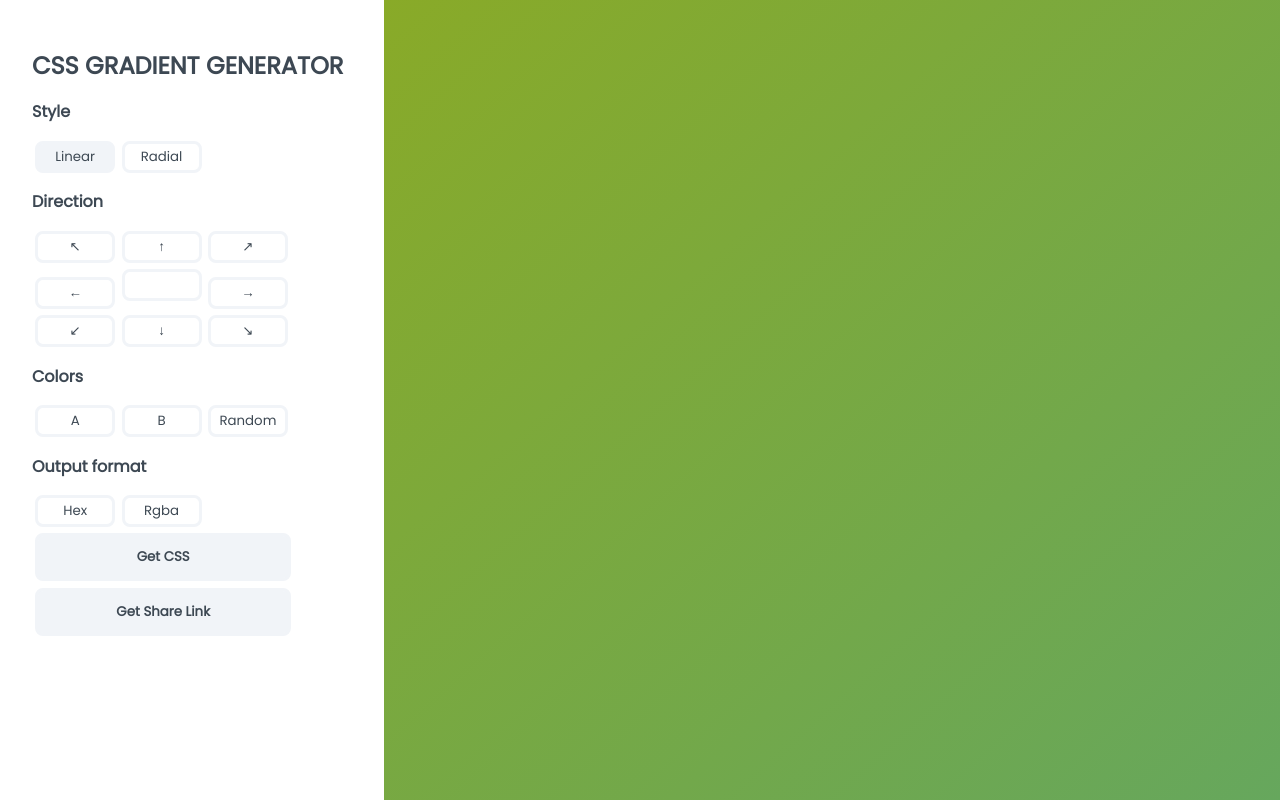
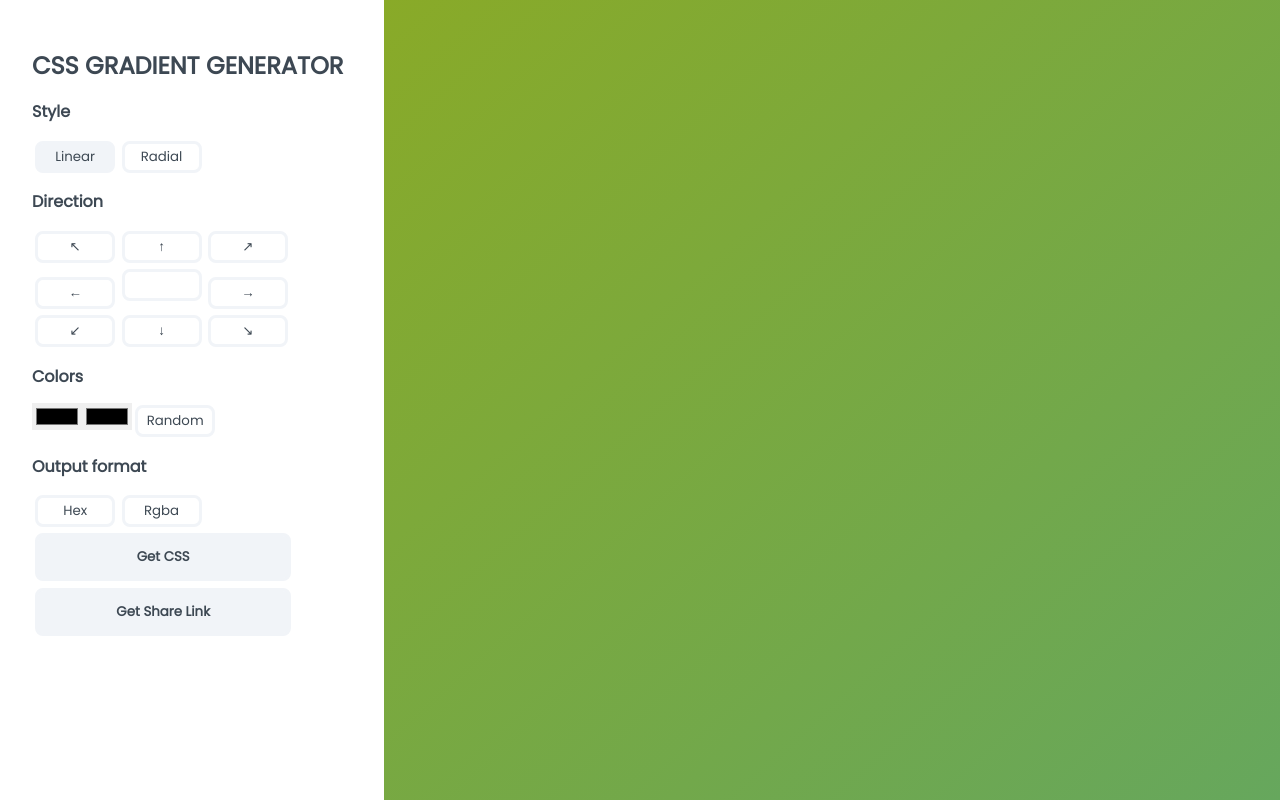
Before and after one commit to maisahr/CSS-gradient-generator, a React (Create React App) app: page / in a window 1280 px wide. Built offline with nearby package versions, Linux system fonts and the light colour scheme.

Commit message:
User can choose two colors Closes #5

```diff
--- a/src/components/Sidebar/Sidebar.css
+++ b/src/components/Sidebar/Sidebar.css
@@ -32,3 +32,7 @@ button {
     height: 3rem;
     font-weight: 600;
 }
+
+input {
+    border-style: none;
+}
--- a/src/components/Sidebar/Sidebar.js
+++ b/src/components/Sidebar/Sidebar.js
@@ -1,9 +1,24 @@
-import { useState } from 'react'
+import { useEffect, useState } from 'react'
 import { Linear, Radial } from '../Directions/Directions'
 import './Sidebar.css'
 
 export const Sidebar = () => {
     const [direction, setDirection] = useState('linear')
+    const [colorOne, setColorOne] = useState()
+    const [colorTwo, setColorTwo] = useState()
+
+    useEffect(() => {
+        console.log(colorOne)
+        console.log(colorTwo)
+    }, [colorOne])
+
+    const handleChangeOne = (e) => {
+        setColorOne(e.target.value);
+    }
+
+    const handleChangeTwo = (e) => {
+        setColorTwo(e.target.value);
+    }
 
     return (
         <div className="sidebar">
@@ -17,8 +32,9 @@ export const Sidebar = () => {
             {direction === 'linear' ? <Linear></Linear> : <Radial></Radial>}
 
             <h2>Colors</h2>
-            <button>A</button>
-            <button>B</button>
+            <input type='color' onChange={handleChangeOne}></input>
+            <input type='color' onChange={handleChangeTwo}></input>
+
             <button>Random</button>
 
             <h2>Output format</h2>
```
